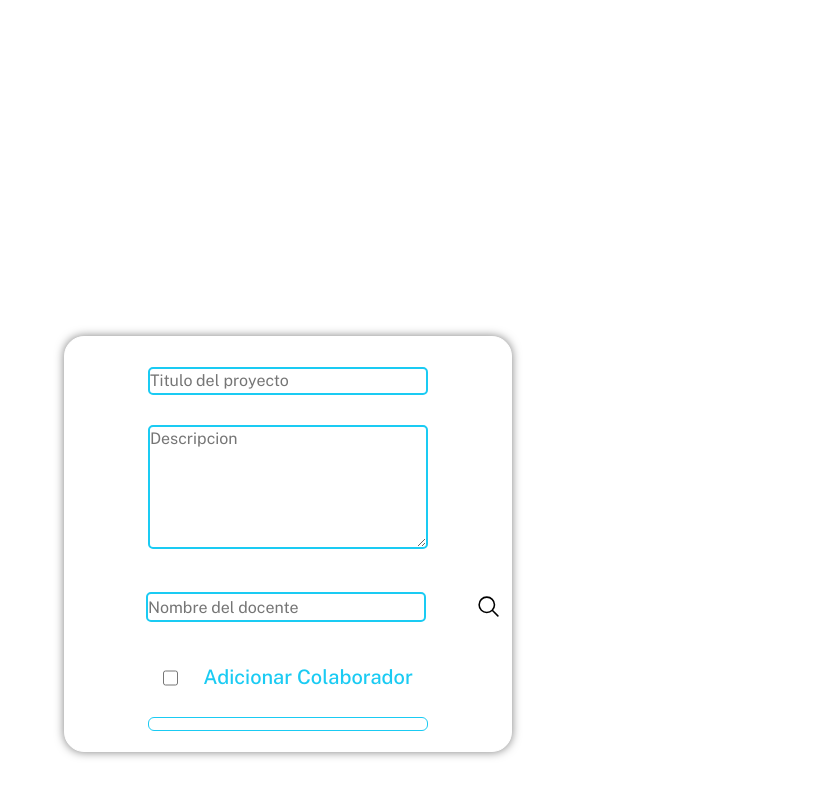
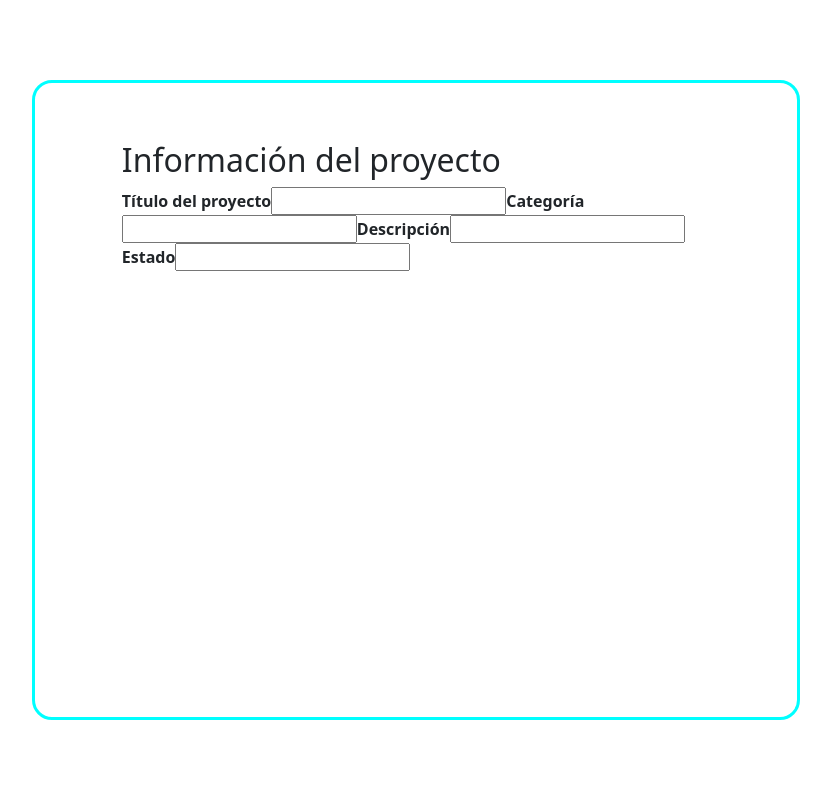
Before and after one commit to JoseLarrada/FrontEndJectCheck, a React (Create React App) app: page /pruebas in a window 1280 px wide. Shown: the top 796 px of the page, without its empty margins (352-1183 px from the left). Built offline with nearby package versions, Linux system fonts and the light colour scheme.

Commit message:
intento fallido aceptar pryect

```diff
--- /dev/null
+++ b/src/Components/AcceptProject.js
@@ -0,0 +1,35 @@
+import React from 'react'
+import '../styles/acep.css'
+
+function AcceptProject() {
+  return (
+    <section class="tarjet">
+      <div class="conteen">
+        <section class="entrada">
+          <div class="titulo">
+            <h2 class="titulog">Información del proyecto</h2>
+            <label htmlFor="titulop">Título del proyecto</label>
+            <input
+              type="text"
+            />
+            <label htmlFor="cat">Categoría</label>
+            <input
+              type="text"
+            />
+            <label htmlFor="des">Descripción</label>
+            <input
+              type="text"
+            />
+
+            <label htmlFor="est">Estado</label>
+            <input
+              type="text"
+            />
+          </div>
+        </section>
+      </div>
+    </section>
+  )
+}
+
+export default AcceptProject
--- a/src/Routes/Inicio.js
+++ b/src/Routes/Inicio.js
@@ -11,7 +11,7 @@ import Reports from '../Pages/Reports'
 import NewPage from '../Pages/NewPage'
 import Assigment from '../Pages/Assigment'
 import Projects from '../Pages/Projects'
-import FormProject from '../Components/FormProject'
+import FormProject from '../Components/AcceptProject'
 function Inicio() {
   return (
     <BrowserRouter>
--- /dev/null
+++ b/src/styles/acep.css
@@ -0,0 +1,22 @@
+.tarjet{
+    position: fixed;
+    top: 10%;
+    left: 30%;
+    width: 60%;
+    height: 80%;
+    border-style: solid;
+    border-radius: 20px;
+    border-color: aqua;
+    background: white;
+    display: flex
+}
+.titulo{
+    margin: 10px 50px 10px 50px;
+    padding: 3em 2.3em;
+    display: inline-table;
+}
+
+.titulolog{
+    padding: 20%;
+
+}
```
Also changed, not shown: src/resources/Imagen de WhatsApp 2024-05-06 a las 08.41.03_acfe9959.jpg (added).
